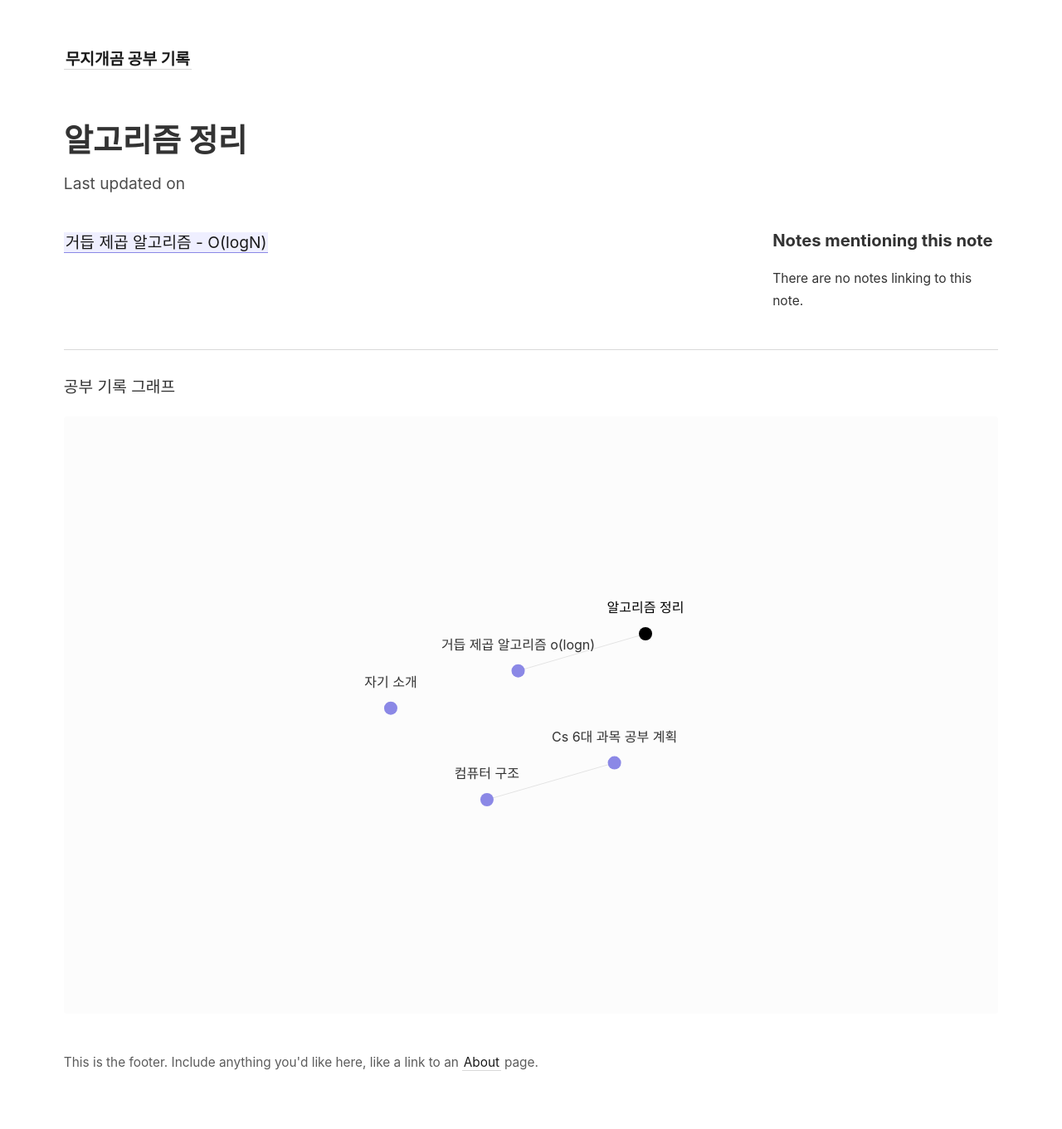
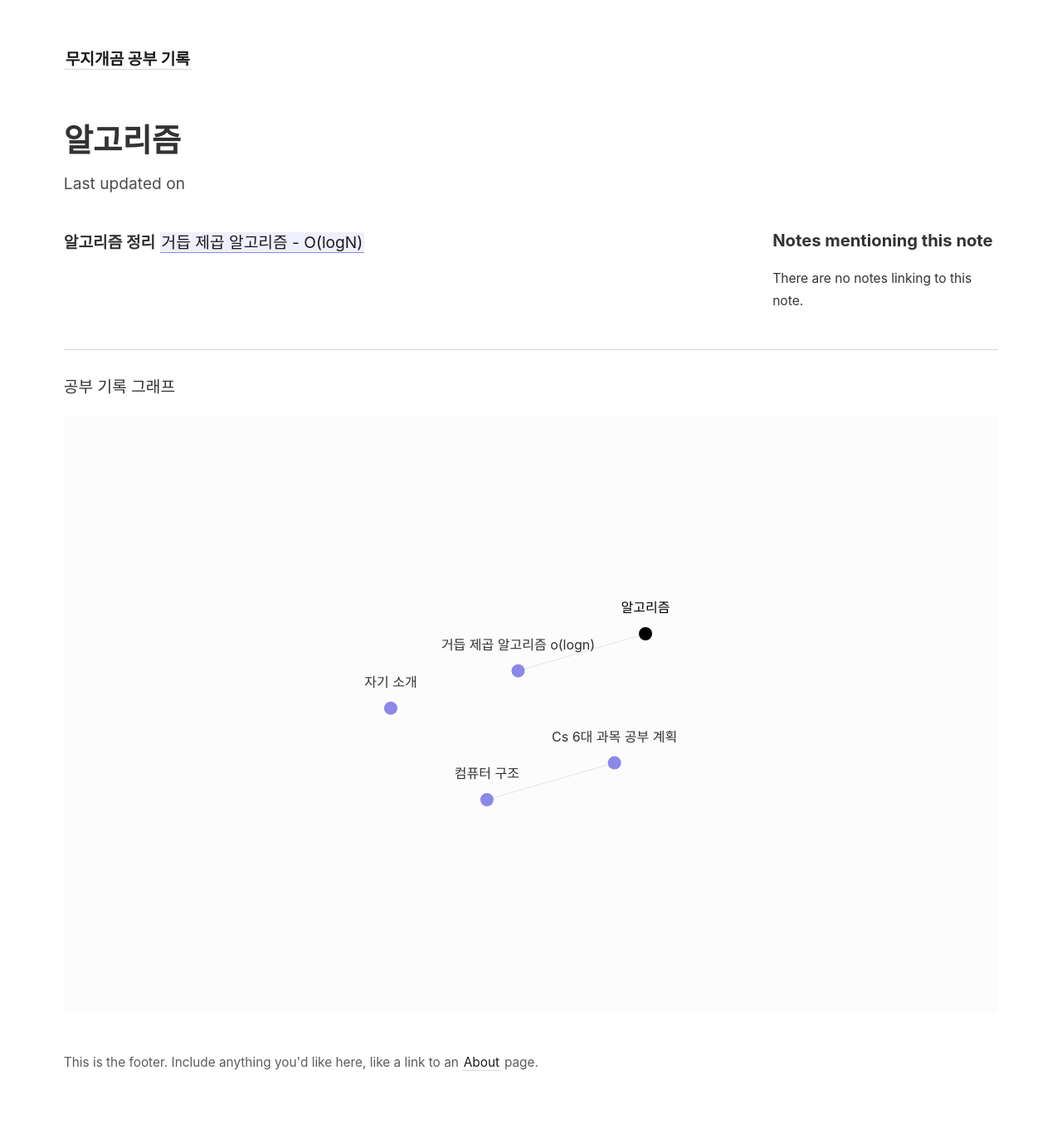
Before and after one commit to rainbow96bear/Obsidian, a Jekyll site: the page built from _notes/알고리즘.md, in a window 1280 px wide. Shown: the whole page at 83% size. Built offline with Jekyll 4.4.1, drawn with Linux system fonts in a browser that asks for light colours.

Commit message:
파일 수정

```diff
--- a/_notes/알고리즘 정리.md
+++ b/_notes/알고리즘.md
@@ -1 +1,2 @@
+**알고리즘 정리**
 [[거듭 제곱 알고리즘 - O(logN)]]
```
